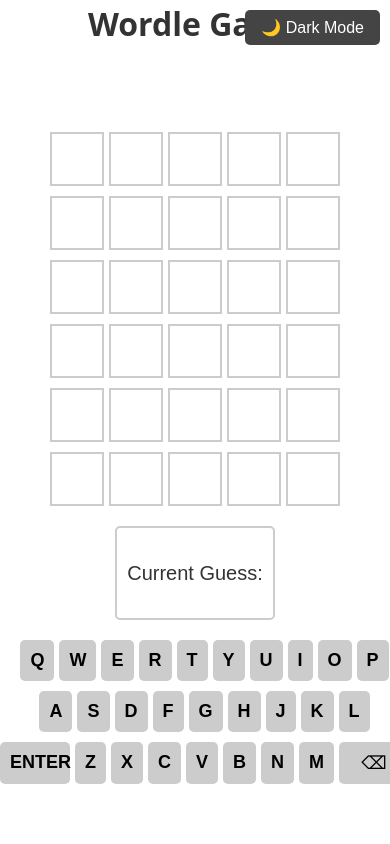
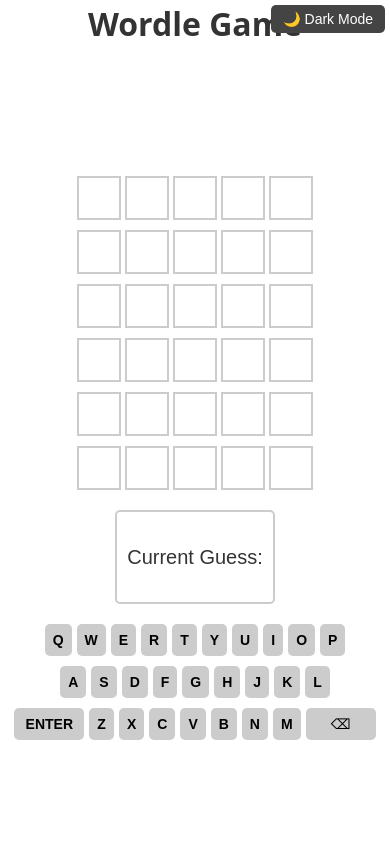
Before and after one commit to alanaainez/wordle-game, a React (Vite) app: page / in a window 390 px wide. Shown: the top 844 px of the page. Built offline with nearby package versions, Linux system fonts and the light colour scheme.

Commit message:
git commit -m "Friendlier on mobile devices"

```diff
--- a/index.html
+++ b/index.html
@@ -2,6 +2,8 @@
 <html lang="en">
   <head>
     <meta charset="UTF-8" />
+    <meta name="viewport"
+    content="width=device-width, initial-scale=1.0, maximum-scale=1.0, user-scalable=no">
     <link rel="icon" type="image/svg+xml" href="/vite.svg" />
     <meta name="viewport" content="width=device-width, initial-scale=1.0" />
     <title>Play Wordle</title>
--- a/src/App.css
+++ b/src/App.css
@@ -133,6 +133,20 @@ h1 {
   cursor: pointer;
 }
 
+input {
+  font-size: 18px;
+  width: 100%;
+  padding: 8px;
+  text-align: center;
+  border: 2px solid #ccc;
+  border-radius: 5px;
+}
+
+/* Prevent Zooming on Mobile */
+input[type="text"], button {
+  touch-action: manipulation;
+}
+
 .footer {
   margin-top: 20px;
   padding: 10px;
@@ -152,3 +166,27 @@ h1 {
 .footer a:hover {
   text-decoration: underline;
 }
+
+@media (max-width: 600px) {
+  .wordle-cell {
+    width: 40px;
+    height: 40px;
+    font-size: 18px;
+  }
+
+  .wordle-row {
+    gap: 4px;
+  }
+
+  .keyboard-row button {
+    padding: 8px;
+    font-size: 14px;
+  }
+
+  .toggle-theme {
+    top: 5px;
+    right: 5px;
+    padding: 6px 12px;
+    font-size: 14px;
+  }
+}
--- a/src/components/Keyboard.jsx
+++ b/src/components/Keyboard.jsx
@@ -7,6 +7,18 @@ const Keyboard = ({ onInput, onBackspace, onSubmit, keyColors }) => {
     ["a", "s", "d", "f", "g", "h", "j", "k", "l"],
     ["Enter", "z", "x", "c", "v", "b", "n", "m", "Backspace"]
   ];
+
+  const handleTouch = (e, key) => {
+    e.preventDefault(); // Prevent accidental zooming or double-tap issues
+
+    if (key === "Enter") {
+      onSubmit();
+    } else if (key === "Backspace") {
+      onBackspace();
+    } else {
+      onInput(key);
+    }
+  };
 
   return (
     <div className="keyboard">
@@ -21,6 +33,7 @@ const Keyboard = ({ onInput, onBackspace, onSubmit, keyColors }) => {
         key === "Backspace" ? onBackspace() :
         onInput(key)
       }
+      onTouchStart={(e) => handleTouch(e, key)} // Add touch support
     >
       {key === "Backspace" ? "⌫" : key}
     </button>
```
